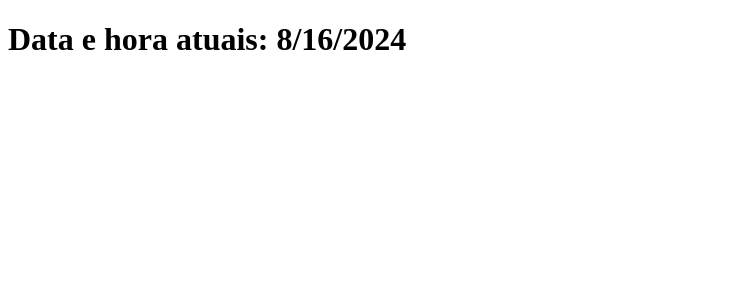
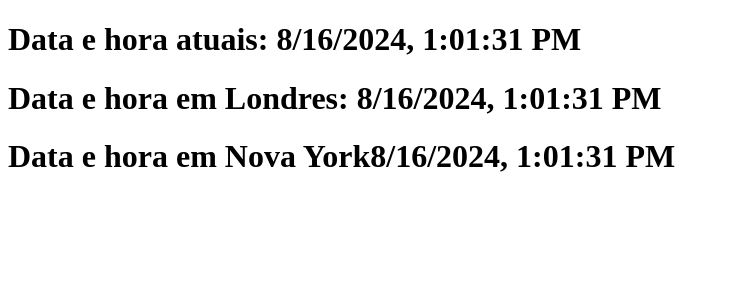
Before and after one commit to matheusmen1/AulaReact01, a React (Create React App) app: page / in a window 1280 px wide. Shown: the top 300 px of the page, without its empty margins (0-729 px from the left). Built offline with nearby package versions, Linux system fonts and the light colour scheme.

Commit message:
Entendendo Ciclo de Vida Aula 02

```diff
--- a/src/App.js
+++ b/src/App.js
@@ -3,7 +3,8 @@ function App() {
   return (
     <div className="App">
       <Data texto = "Data e hora atuais: "/>
-
+      <Data texto = "Data e hora em Londres: "/>
+      <Data texto = "Data e hora em Nova York"/>
     </div>
   );
 }
--- a/src/meusComponentes/Data.js
+++ b/src/meusComponentes/Data.js
@@ -5,19 +5,31 @@ export default class Data extends Component{
     constructor(props){
         super();
         this.props = props;
-        this.dataAtual = new Date().toLocaleDateString();
+        this.state = {
+                        dataAtual : new Date().toLocaleString()
+                     }
     }
+
     componentDidMount(){
         console.log("O componente foi montado");
-        this.dataAtual = new Date().toLocaleDateString();
+        //Não é permitido atualizar o estado do componente de forma direta
+        //this.state = ...
+        this.setState({
+            dataAtual : new Date().toLocaleString()
+        })
     }
     componentDidUpdate(){
         console.log("O componente foi atualizado");
+        setTimeout(()=>{
+            this.setState({
+                dataAtual : new Date().toLocaleString()
+            });
+            },1000);
     }
     //sobrescrita de método
     render(){ // utiliza-se para ganhar visibilidade
         return(
-            <h1> { this.props.texto || ""}{this.dataAtual}</h1>
+            <h1> { this.props.texto || ""}{this.state.dataAtual}</h1>
         )
     }
 }
```
